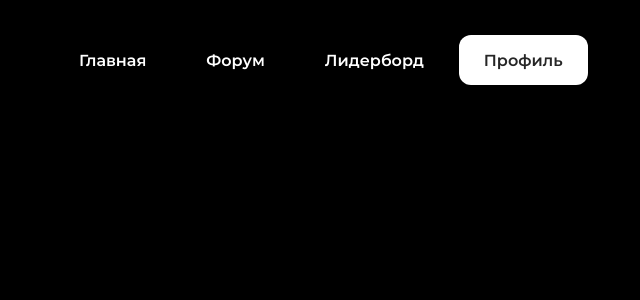
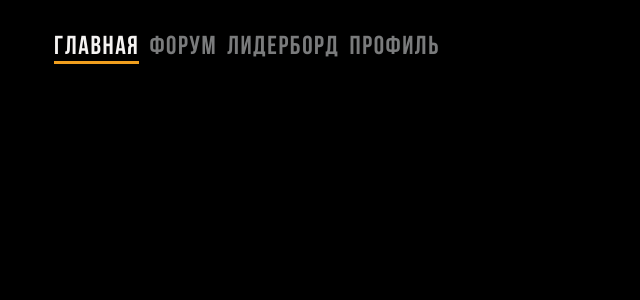
Before and after one commit to polygonov/naruto-runner, a React (Vite) app in the folder packages/client/: page / in a window 1280 px wide. Shown: the top 300 px of the page, without its empty margins (68-708 px from the left). Built offline with nearby package versions, Linux system fonts and the light colour scheme.

Commit message:
feature: add NavLink component

```diff
--- a/packages/client/src/components/Header/NavLink/index.css
+++ b/packages/client/src/components/Header/NavLink/index.css
@@ -1,32 +1,35 @@
-.navigation-item {
-  width: fit-content;
-  list-style-type: none;
-  border-radius: 12px;
-  overflow: hidden;
+.navigation-link {
+  font-family: var(--font-secondary);
+  font-weight: 700;
+  font-size: 26px;
+  line-height: 1;
+  letter-spacing: 0.06em;
+  text-transform: uppercase;
+  color: var(--color-text-hint);
+  transition: color 0.3s ease-in;
 }
-.navigation-item.invisible {
+
+.navigation-link::after {
+  content: '';
+  display: block;
+  width: 0;
+  height: 3px;
+  background-color: var(--color-ui-primary);
+  transition: 0.3s ease;
+}
+
+.navigation-link_active {
+  color: var(--color-text-primary);
+}
+
+.navigation-link_active::after {
+  width: 100%;
+}
+
+.navigation-link_hidden {
   display: none;
 }
-.navigation-item.active .navigation-link {
-  background: #ffffff;
-  color: #262626;
+
+.navigation-link:hover {
+  color: var(--color-text-primary);
 }
-
-.navigation-link {
-  padding: 0 25px;
-  height: 50px;
-  font-style: normal;
-  font-weight: 700;
-  font-size: 16px;
-  line-height: 19px;
-  display: flex;
-  align-items: center;
-  justify-content: center;
-  color: #ffffff;
-  cursor: pointer;
-  transition: all ease-in-out 0.3s;
-}
-.navigation-link:hover {
-  background: #ffffff;
-  color: #262626;
-}
--- a/packages/client/src/components/Header/NavLink/index.tsx
+++ b/packages/client/src/components/Header/NavLink/index.tsx
@@ -1,23 +1,38 @@
+import type { AnchorHTMLAttributes, FC } from 'react'
+import { memo } from 'react'
+import { NavLink as RouterLink } from 'react-router-dom'
+import classNames from 'classnames'
 import './index.css'
 
-export default function NavLink(props: {
-  link: string
-  title: string
-  isActive: boolean
-  isInvisible: boolean
-}) {
-  const classList = (): string => {
-    const baseClass = 'navigation-item'
-    let fullClass = baseClass
-    if (props.isActive) fullClass += ' active'
-    if (props.isInvisible) fullClass += ' invisible'
-    return fullClass
+export type NavLinkProps = {
+  href: string
+  text: string
+  isInvisible?: boolean
+  className?: string
+} & AnchorHTMLAttributes<HTMLAnchorElement>
+
+/**
+ * Мемоизированный компонент навигационной ссылки.
+ * В качестве props также принимает все стандартные HTML-атрибуты для `<a>`.
+ */
+
+export const NavLink: FC<NavLinkProps> = memo(
+  ({ href, text, isInvisible = false, className = '', ...props }) => {
+    const classes = classNames(
+      'navigation-link',
+      { 'navigation-link_hidden': isInvisible },
+      className
+    )
+
+    return (
+      <RouterLink
+        className={({ isActive }) =>
+          isActive ? `${classes} navigation-link_active` : classes
+        }
+        to={href}
+        {...props}>
+        {text}
+      </RouterLink>
+    )
   }
-  return (
-    <li className={classList()}>
-      <a href={props.link} className="navigation-link">
-        {props.title}
-      </a>
-    </li>
-  )
-}
+)
--- a/packages/client/src/components/Header/index.css
+++ b/packages/client/src/components/Header/index.css
@@ -13,4 +13,5 @@
   align-items: center;
   justify-content: flex-end;
   gap: 10px;
+  list-style-type: none;
 }
--- a/packages/client/src/components/Header/index.tsx
+++ b/packages/client/src/components/Header/index.tsx
@@ -1,31 +1,26 @@
-import NavLink from './NavLink'
+import { NavLink } from './NavLink'
 import './index.css'
 
 export default function HeaderComponent() {
   const isAuthUser = false
   const linkList = [
-    { link: '#', title: 'Главная', isActive: false, isInvisible: false },
-    { link: '#', title: 'Форум', isActive: false, isInvisible: false },
+    { href: '/', text: 'Главная', isInvisible: false },
+    { href: '/forum', text: 'Форум', isInvisible: false },
     {
-      link: '#',
-      title: 'Лидерборд',
-      isActive: false,
+      href: '/leaderboard',
+      text: 'Лидерборд',
       isInvisible: isAuthUser,
     },
-    { link: '#', title: 'Профиль', isActive: true, isInvisible: isAuthUser },
+    { href: '/profile', text: 'Профиль', isInvisible: isAuthUser },
   ]
   return (
     <header className="header-component">
       <nav className="navigation-wrapper">
         <ul className="navigation-list">
           {linkList.map(data => (
-            <NavLink
-              key={data.title}
-              link={data.link}
-              title={data.title}
-              isActive={data.isActive}
-              isInvisible={data.isInvisible}
-            />
+            <li key={data.text}>
+              <NavLink {...data} />
+            </li>
           ))}
         </ul>
       </nav>
```
Also changed, not shown: 1 other file (tests, documents, lock files or other folders).
